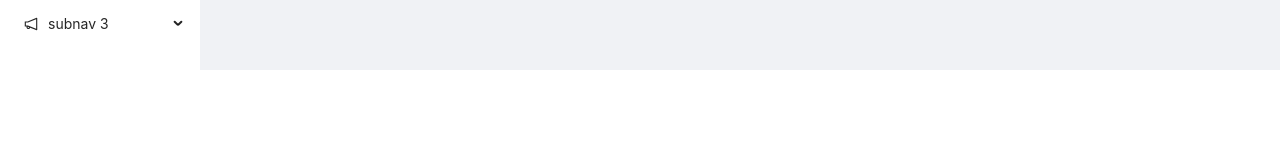
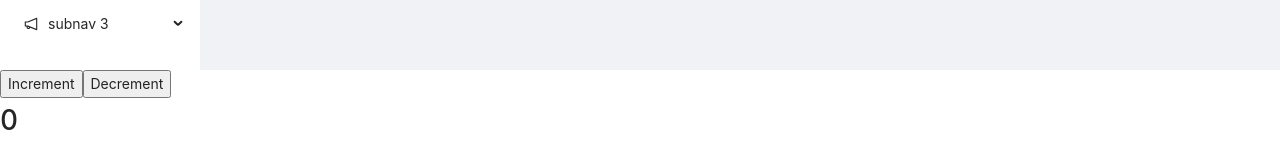
Before and after one commit to dimapanasiuk/snUi, a React (Create React App) app: page / in a window 1280 px wide. Shown: the part 352-520 px from the top of the page. Built offline with nearby package versions, Linux system fonts and the light colour scheme; no server answers.

Commit message:
feat: add redux to project

```diff
--- a/package.json
+++ b/package.json
@@ -11,11 +11,13 @@
     "@types/node": "^12.0.0",
     "@types/react": "^17.0.0",
     "@types/react-dom": "^17.0.0",
+    "@types/react-redux": "^7.1.16",
     "antd": "^4.16.1",
     "graphql": "^15.5.0",
     "lodash": "^4.17.21",
     "react": "^17.0.1",
     "react-dom": "^17.0.1",
+    "react-redux": "^7.2.4",
     "react-scripts": "4.0.3",
     "typescript": "^4.1.2",
     "web-vitals": "^1.0.1"
--- a/src/App.tsx
+++ b/src/App.tsx
@@ -1,14 +1,15 @@
-import React, { useEffect, useState } from 'react';
-import { useMutation, useQuery } from '@apollo/client';
-import { GET_ALL_USERS } from './query/user';
-import { CREATE_USER } from './mutations';
+import React from 'react';
 import Layout from './components/Layout';
+import { Provider } from "react-redux";
+import store from "./redux/store";
+import Counter from './components/Counter';
 
 const App: React.FC = () => {
   return (
-    <>
-      < Layout />
-    </>
+    <Provider store={store}>
+      <Layout />
+      <Counter />
+    </Provider>
   )
 }
 
--- /dev/null
+++ b/src/components/Counter/index.tsx
@@ -0,0 +1,33 @@
+import React from "react";
+import { connect } from "react-redux";
+import {
+  decrementCounter,
+  incrementCounter,
+} from "../../redux/actions/counterActions";
+
+interface ICounter {
+  counter: number;
+  decrementCounter: () => void;
+  incrementCounter: () => void;
+}
+
+const Counter: React.FC<ICounter> =({incrementCounter, decrementCounter, counter}: any) => {
+
+  return (
+    <div>
+    <button onClick={incrementCounter}>Increment</button>
+    <button onClick={decrementCounter}>Decrement</button>
+    <h1>{counter}</h1>
+  </div>
+  );
+}
+
+const mapStateToProps = (state: any) => ({
+  counter: state.counter.value,
+});
+
+const mapDispatchToProps = {
+  incrementCounter: incrementCounter,
+  decrementCounter: decrementCounter,
+};
+export default connect(mapStateToProps, mapDispatchToProps)(Counter);
--- /dev/null
+++ b/src/redux/actions/counterActions.ts
@@ -0,0 +1,15 @@
+
+import {
+    INCREMENT_COUNTER,
+    DECREMENT_COUNTER,
+  } from "../constants/counterConstants";
+
+  export const incrementCounter = () =>
+    ({
+      type: INCREMENT_COUNTER,
+    } as const);
+
+  export const decrementCounter = () =>
+    ({
+      type: DECREMENT_COUNTER,
+    } as const)
--- /dev/null
+++ b/src/redux/constants/counterConstants.ts
@@ -0,0 +1,2 @@
+export const INCREMENT_COUNTER: string = "INCREMENT_COUNTER";
+export const DECREMENT_COUNTER: string = "DECREMENT_COUNTER";
--- /dev/null
+++ b/src/redux/reducers/counterReducer.ts
@@ -0,0 +1,24 @@
+
+import {
+    DECREMENT_COUNTER,
+    INCREMENT_COUNTER,
+  } from "../constants/counterConstants";
+
+  import { TActionTypes } from "../types";
+
+  const initialState = { value: 0 };
+
+  export type TState = typeof initialState;
+
+  const counterReducer = (state: TState = initialState, action: TActionTypes) => {
+    switch (action.type) {
+      case INCREMENT_COUNTER:
+        return { ...state, value: state.value + 1 };
+      case DECREMENT_COUNTER:
+        return { ...state, value: state.value - 1 };
+      default:
+        return { ...state };
+    }
+  };
+
+  export default counterReducer;
--- /dev/null
+++ b/src/redux/reducers/rootReducer.ts
@@ -0,0 +1,8 @@
+import counterReducer from "./counterReducer";
+import { combineReducers } from "redux";
+
+const rootReducer = combineReducers({
+  counter: counterReducer,
+});
+
+export default rootReducer;
--- /dev/null
+++ b/src/redux/store.ts
@@ -0,0 +1,6 @@
+import { createStore } from "redux";
+import rootReducer from "./reducers/rootReducer";
+
+const store = createStore(rootReducer);
+
+export default store;
--- /dev/null
+++ b/src/redux/types.ts
@@ -0,0 +1,5 @@
+import * as actions from "./actions/counterActions";
+
+type inferValueTypes<T> = T extends { [key: string]: infer U } ? U : never;
+
+export type TActionTypes = ReturnType<inferValueTypes<typeof actions>>;
```
Also changed, not shown: 1 other file (tests, documents, lock files or other folders).
